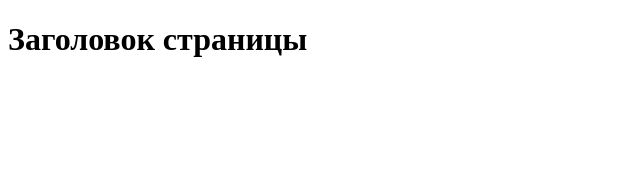
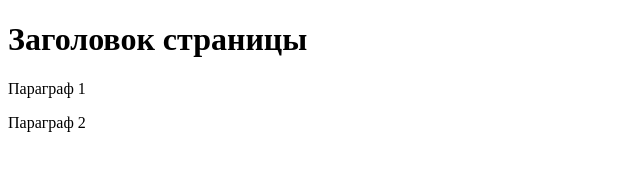
Before and after one commit to krll-btnn/MyProject, a plain HTML site: page index.html in a window 1280 px wide. Shown: the whole page, without its empty margins (0-640 px from the left). Drawn offline with Linux system fonts and the light colour scheme.

Commit message:
Added another paragraph to index.html

```diff
--- a/index.html
+++ b/index.html
@@ -7,5 +7,7 @@
 </head>
 <body>
   <h1>Заголовок страницы</h1>
+  <p>Параграф 1</p>
+  <p>Параграф 2</p>
 </body>
 </html>
```
